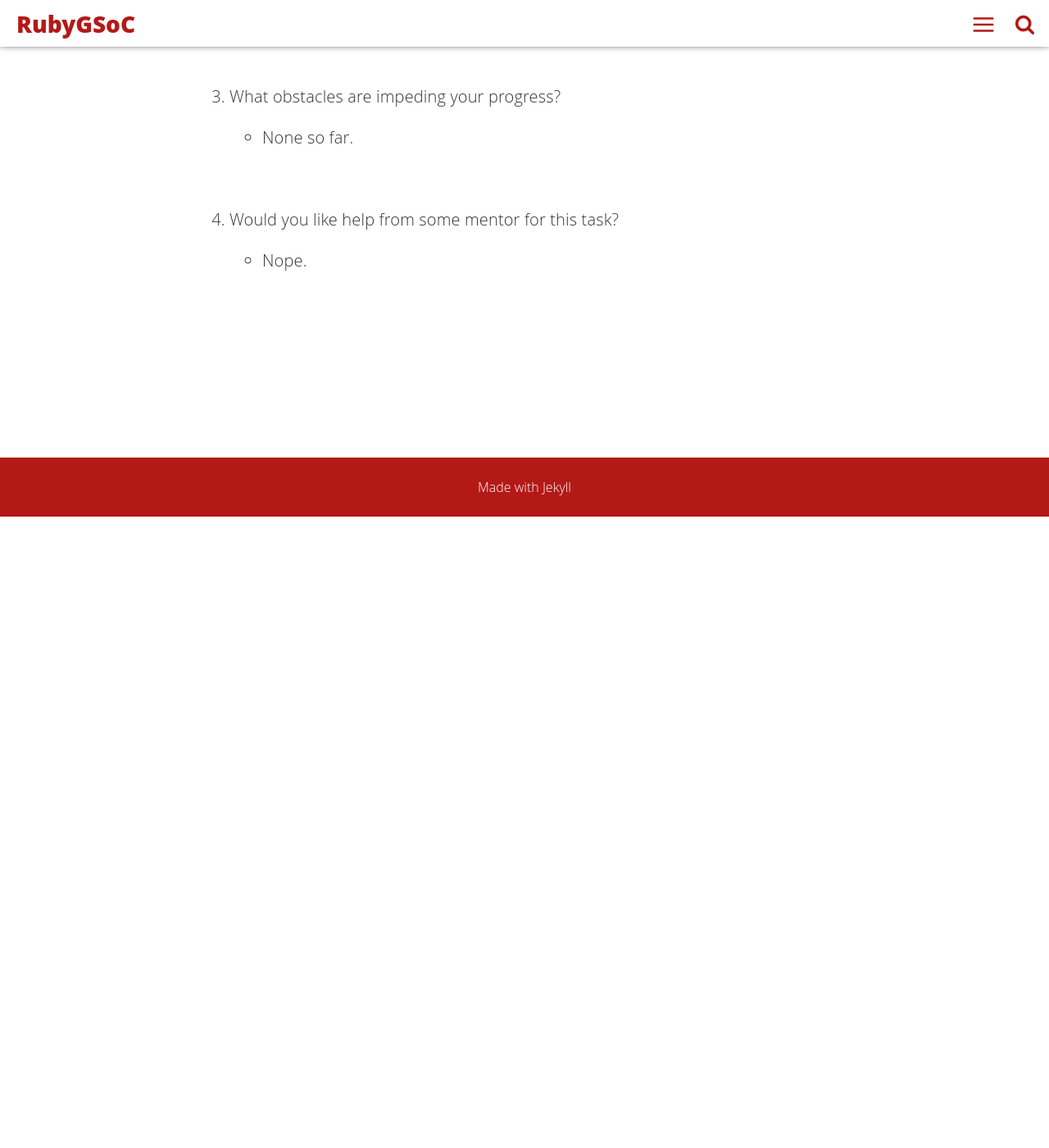
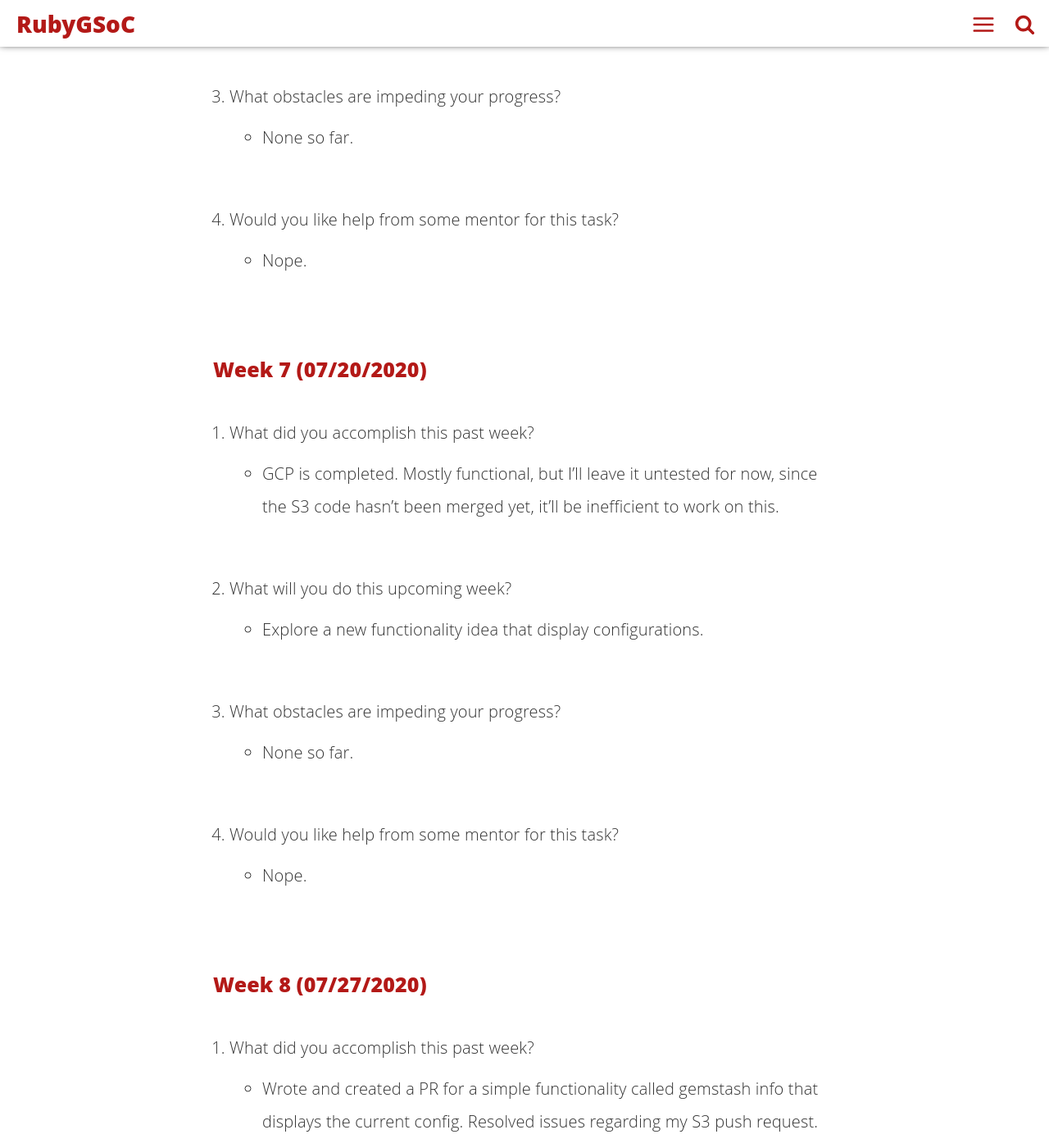
Before and after one commit to rubygsoc/rubygsoc.github.io, a Jekyll site: the page built from _posts/2020-06-13-add-backends-for-gemstash-storage-of-private-gems.md, in a window 1280 px wide and 1400 px high, scrolled down 4246 px. Shown: the whole window at 82% size. Built offline with Jekyll 4.4.1, drawn with Linux system fonts in a browser that asks for light colours; before the commit the page ends 4876 px from its top, so only the background shows below that; some of the changed text lies outside the part shown.

Commit message:
Week 7 - 8 Updates James

```diff
--- a/_posts/2020-06-13-add-backends-for-gemstash-storage-of-private-gems.md
+++ b/_posts/2020-06-13-add-backends-for-gemstash-storage-of-private-gems.md
@@ -78,3 +78,32 @@ This project would include extending Gemstash to support storing gems in other p
 
 1. Would you like help from some mentor for this task?
     - Nope.
+
+
+### Week 7 (07/20/2020)
+
+1. What did you accomplish this past week?
+    - GCP is completed. Mostly functional, but I'll leave it untested for now, since the S3 code hasn't been merged yet, it'll be inefficient to work on this.
+
+1. What will you do this upcoming week?
+    - Explore a new functionality idea that display configurations.
+
+1. What obstacles are impeding your progress?
+    - None so far.
+
+1. Would you like help from some mentor for this task?
+    - Nope.
+
+### Week 8 (07/27/2020)
+
+1. What did you accomplish this past week?
+    - Wrote and created a PR for a simple functionality called gemstash info that displays the current config. Resolved issues regarding my S3 push request.
+
+1. What will you do this upcoming week?
+    - Work on writing tests for the gemstash config command.
+
+1. What obstacles are impeding your progress?
+    - None so far.
+
+1. Would you like help from some mentor for this task?
+    - Nope.
```
